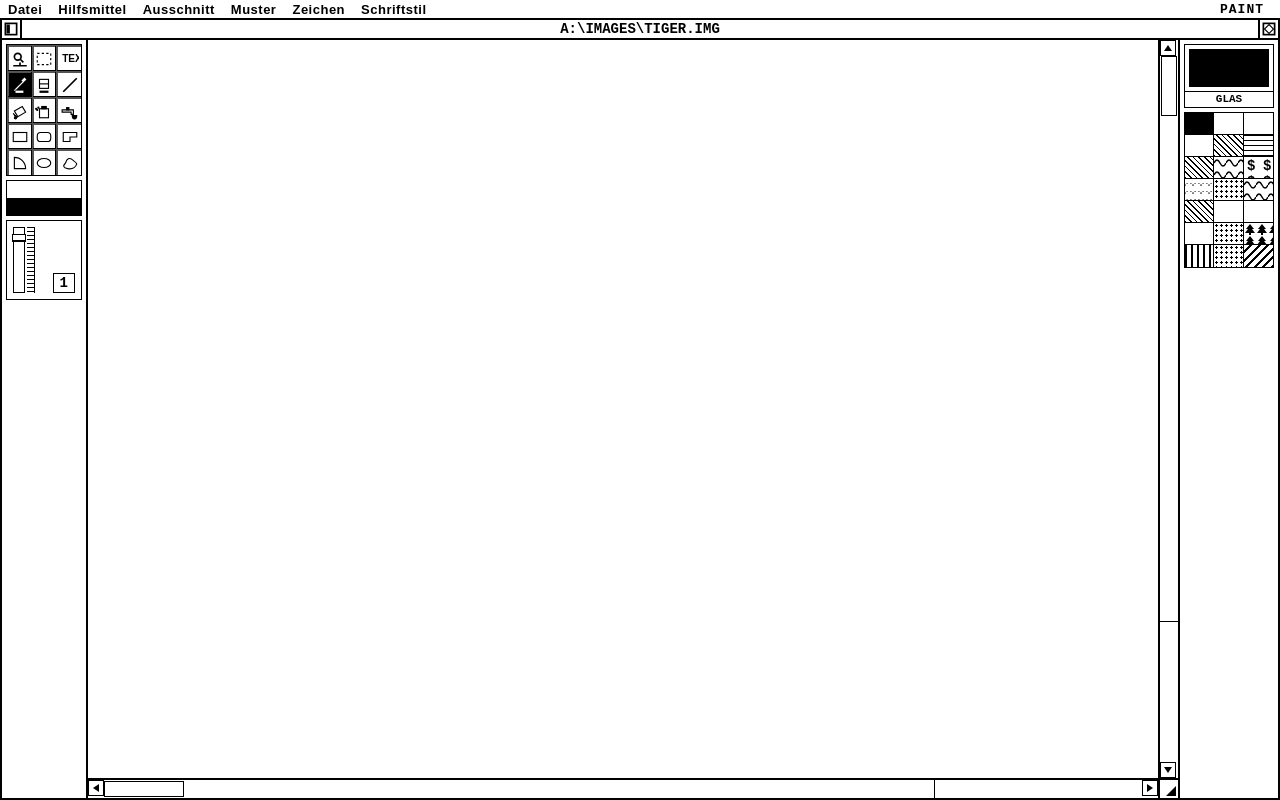
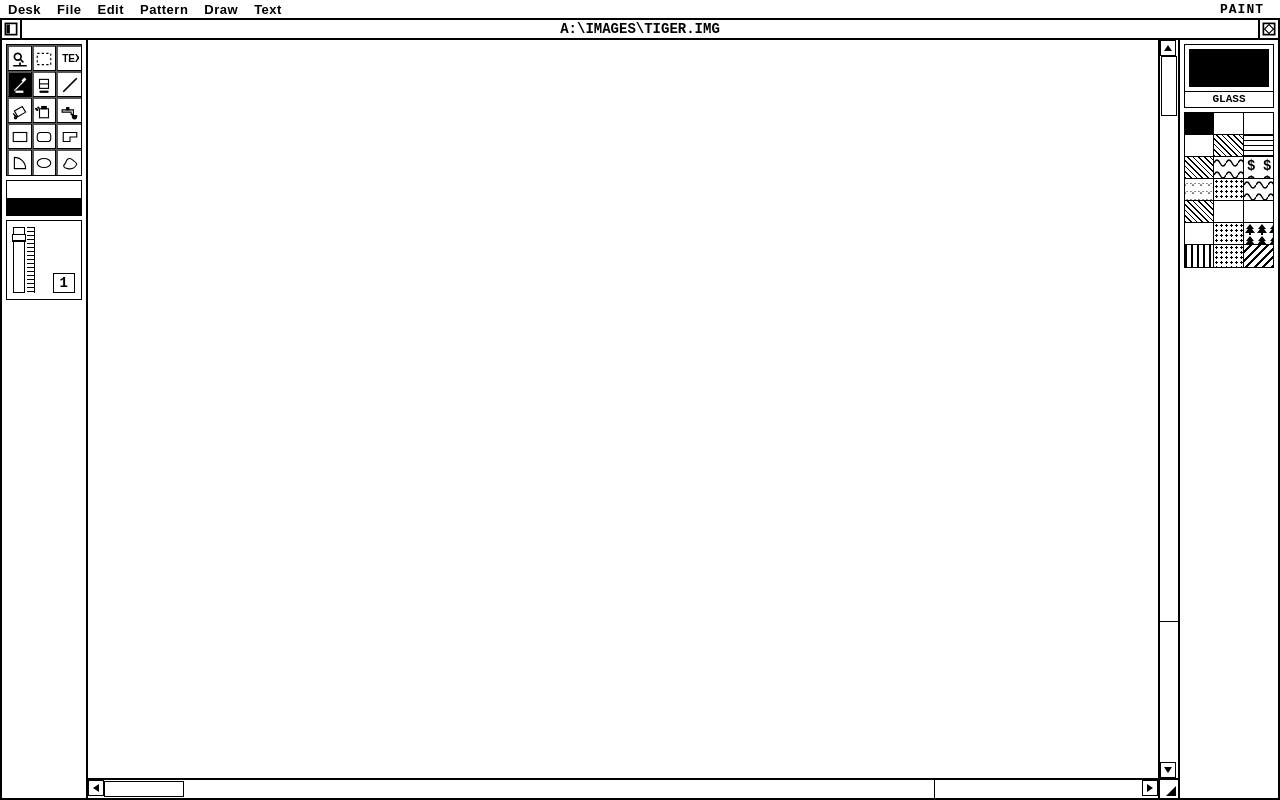
Before and after one commit to AnimaInCorpore/Spectrum512Painter, a plain HTML site: page index.html in a window 1280 px wide. Drawn offline with Linux system fonts and the light colour scheme.

Commit message:
Update AGENTS.md for clarity and modify index.html for English localization

```diff
--- a/index.html
+++ b/index.html
@@ -1,5 +1,5 @@
 <!doctype html>
-<html lang="de">
+<html lang="en">
 <head>
 	<meta charset="utf-8">
 	<meta name="viewport" content="width=device-width, initial-scale=1">
@@ -399,12 +399,12 @@
 
 	<div class="gem-menubar">
 		<div class="menu-left">
-			<span class="gem-menubar-item">Datei</span>
-			<span class="gem-menubar-item">Hilfsmittel</span>
-			<span class="gem-menubar-item">Ausschnitt</span>
-			<span class="gem-menubar-item">Muster</span>
-			<span class="gem-menubar-item">Zeichen</span>
-			<span class="gem-menubar-item">Schriftstil</span>
+			<span class="gem-menubar-item">Desk</span>
+			<span class="gem-menubar-item">File</span>
+			<span class="gem-menubar-item">Edit</span>
+			<span class="gem-menubar-item">Pattern</span>
+			<span class="gem-menubar-item">Draw</span>
+			<span class="gem-menubar-item">Text</span>
 		</div>
 		<div class="menu-right">PAINT</div>
 	</div>
@@ -536,7 +536,7 @@
 				<div class="gem-right-panel">
 					<div class="gem-preview-container">
 						<div class="gem-preview-box"></div>
-						<div class="gem-preview-text">GLAS</div>
+						<div class="gem-preview-text">GLASS</div>
 					</div>
 
 					<div class="gem-patterns" id="patterns-grid"></div>
```
Also changed, not shown: AGENTS.md (+1 -0 lines).
